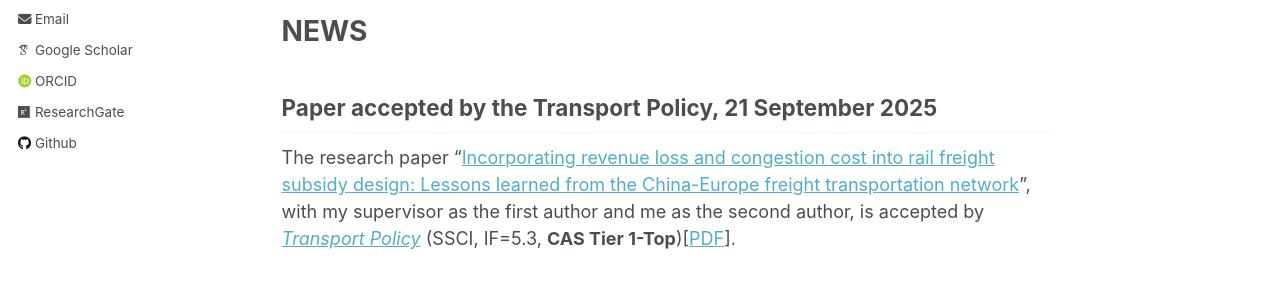
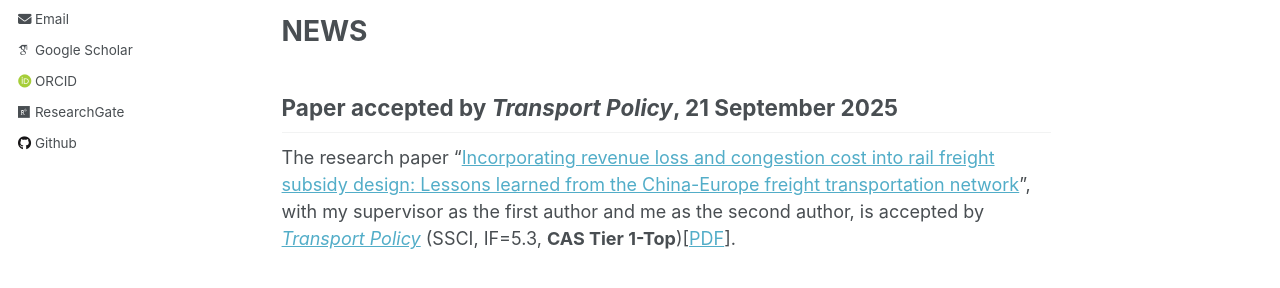
Before and after one commit to RusiWang99/RusiWang99.github.io, a Jekyll site: the page built from _pages/about.md, in a window 1280 px wide and 1301 px high. Shown: the part 450-738 px from the top of the window. Built offline with Jekyll 4.4.1, drawn with Linux system fonts in a browser that asks for light colours; some web fonts are replaced.

Commit message:
Format paper acceptance details in markdown

```diff
--- a/_pages/about.md
+++ b/_pages/about.md
@@ -12,7 +12,7 @@ I was born in February 1999 in Shanghai, China. I obtained my B.Eng. degree and
 I am honored to be supervised by [Professor Chi Xie](https://scholar.google.com/citations?hl=en&user=LQ3KKYQAAAAJ&view_op=list_works&sortby=pubdate) at Transport and Energy Systems Laboratory (TESLA) since August 2024. I have completed a pre-dissertation research on subsidy reallocation in a containerized freight transportation network. My current research focuses on multimodal traffic assignment (incorporating car-hailing, ridesharing, carpooling, bus, etc.) and travel demand management (e.g., road pricing, tradable credit scheme, booking cum rationing) in a dynamic context.
 
 # NEWS
-## Paper accepted by the Transport Policy, 21 September 2025
+## Paper accepted by *Transport Policy*, 21 September 2025
 
 The research paper "[Incorporating revenue loss and congestion cost into rail freight subsidy design: Lessons learned from the China-Europe freight transportation network](https://rusiwang99.github.io/publication/2025-09-23-Incorporating%20revenue%20loss%20and%20congestion%20cost%20into%20rail%20freight%20subsidy%20design%20Lessons%20learned%20from%20the%20China-Europe%20freight%20transportation%20network)", with my supervisor as the first author and me as the second author, is accepted by [*Transport Policy*](https://www.sciencedirect.com/journal/transport-policy) (SSCI, IF=5.3, **CAS Tier 1-Top**)[[PDF](https://rusiwang99.github.io/files/Incorporating%20revenue%20loss%20and%20congestion%20cost%20into%20rail%20freight%20subsidy%20design%20Lessons%20learned%20from%20the%20China-Europe%20freight%20transportation%20network.pdf)].
 
```
